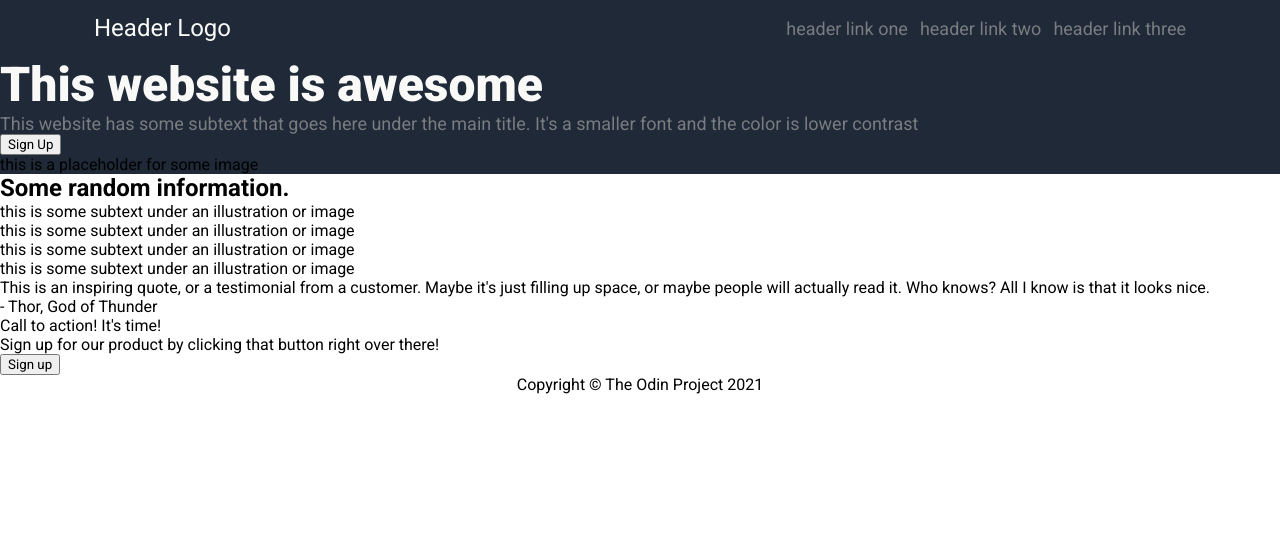
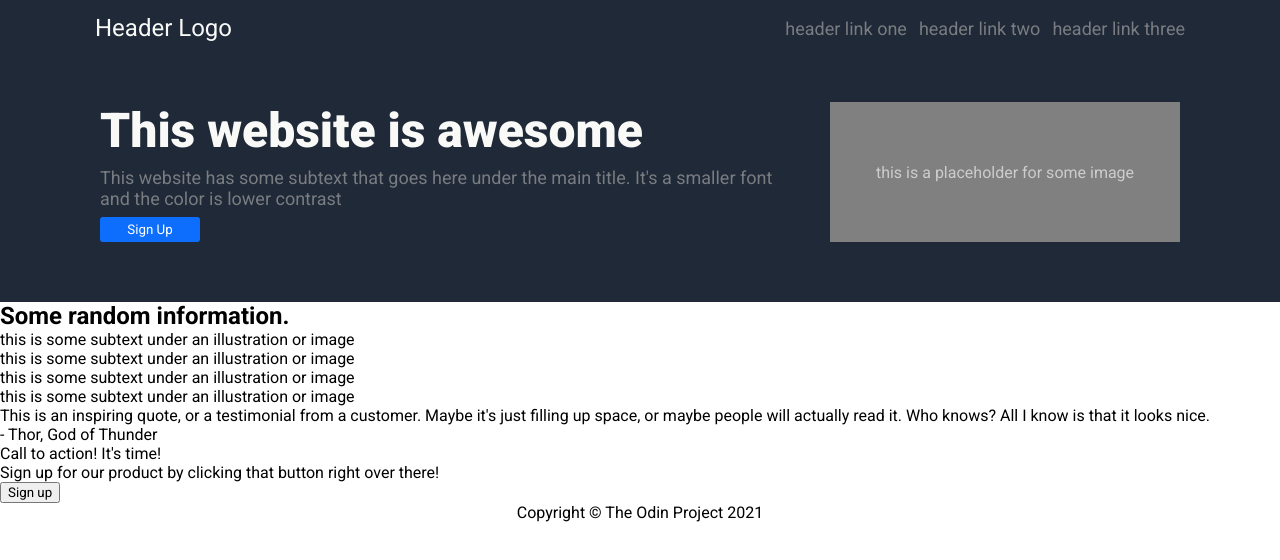
Before and after one commit to ps-mullhi/project-landing-page, a plain HTML site: page index.html in a window 1280 px wide. Drawn offline with Linux system fonts and the light colour scheme.

Commit message:
Styled header
Finished styling to header to match the target.

```diff
--- a/index.html
+++ b/index.html
@@ -43,10 +43,12 @@
                         here under the main title. It's a smaller
                         font and the color is lower contrast
                     </p>
-                    <button>Sign Up</button>
+                    <button class="header-sign-up">Sign Up</button>
                 </div>
                 <div class="welcome-right">
-                    this is a placeholder for some image
+                    <div class="placeholder-image-text">
+                        this is a placeholder for some image
+                    </div>
                 </div>
             </div>
         </div>
--- a/styles/styles.css
+++ b/styles/styles.css
@@ -16,8 +16,7 @@ body {
     display: flex;
     align-items: center;
     justify-content: space-between;
-    padding: 14px;
-    margin: 0px 80px;
+    margin: 14px 95px 0px 95px;
 }
 
 .logo {
@@ -40,6 +39,41 @@ a {
     font-size: 18px;
 }
 
+.welcome-container {
+    margin: 60px 100px 60px 100px;
+    display: flex;
+    gap: 30px;
+}
+
+.welcome-left {
+    display: flex;
+    flex-direction: column;
+    gap: 8px;
+}
+
+.header-sign-up {
+    width: 100px;
+    background-color: #0d6efd;
+    border: 0px;
+    border-radius: 3px;
+    padding: 5px 25px;
+    color: white;
+}
+
+.welcome-right {
+    min-height: 100px;
+    min-width: 350px;
+    background-color: grey;
+    display: flex;
+    align-items: center;
+    justify-content: center;
+}
+
+.placeholder-image-text {
+    color: white;
+    opacity: 60%;
+}
+
 h1 {
     font-size: 48px;
     color: #f9faf8;
```
